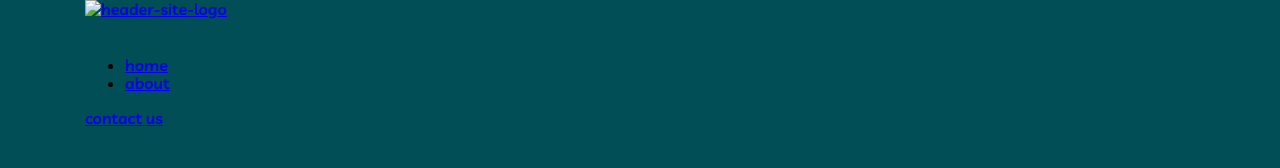
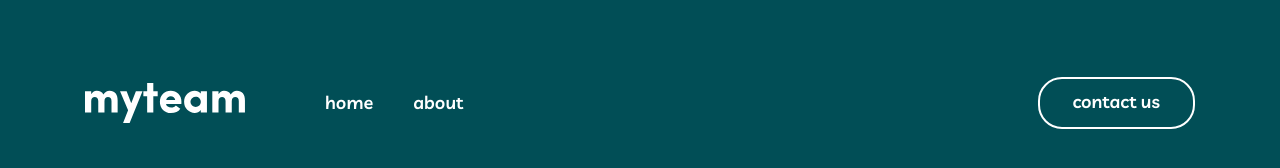
Before and after one commit to AzamatXakimov/Home-Work-33, a plain HTML site: page index.html in a window 1280 px wide. Drawn offline with Linux system fonts and the light colour scheme.

Commit message:
Add header

```diff
--- a/css/style.css
+++ b/css/style.css
@@ -72,7 +72,60 @@ body{
 }
 
 /* SITE HEADER  */
-
+.site-header{
+    padding-top: 73px;
+    padding-bottom: 73px;
+}
+.site-header__box{
+    display: flex;
+    align-items: center;
+}
+.logo__image{
+    margin-right: 80px;
+}
+.nav__list{
+    display: flex;
+    align-items: center;
+    padding: 0;
+    list-style: none;
+}
+.nav__item{
+    margin-right: 40px;
+}
+.nav__link{
+    font-family: 'Livvic';
+    font-style: normal;
+    font-weight: 600;
+    font-size: 18px;
+    line-height: 28px;
+    color: #FFFFFF;
+    text-decoration: none;
+    transition: 0.3s ease;
+}
+.nav__link:hover{
+    color: #F67E7E;
+}
+.link{
+    padding-top: 9px;
+    padding-right: 33px;
+    padding-bottom: 11px;
+    padding-left: 32px;
+    margin-left: auto;
+    font-family: 'Livvic';
+    font-style: normal;
+    font-weight: 600;
+    font-size: 18px;
+    line-height: 28px;
+    color: #FFFFFF;
+    border: 2px solid #FFFFFF;
+    border-radius: 24px;
+    text-decoration: none;
+    transition: 0.3s ease;
+}
+.link:hover{
+    color: #002529;
+    background: #FFFFFF;
+}
 
 
 /* SITE MAIN  */
--- a/index.html
+++ b/index.html
@@ -18,7 +18,7 @@
         <div class="container">
             <div class="site-header__box">
                 <a class="logo" href="./index.html" >
-                    <img class="logo__image" src="./images/"
+                    <img class="logo__image" src="./images/myteam-logo.svg"
                     width="160px"
                     height="40px"
                     alt="header-site-logo" >
```
